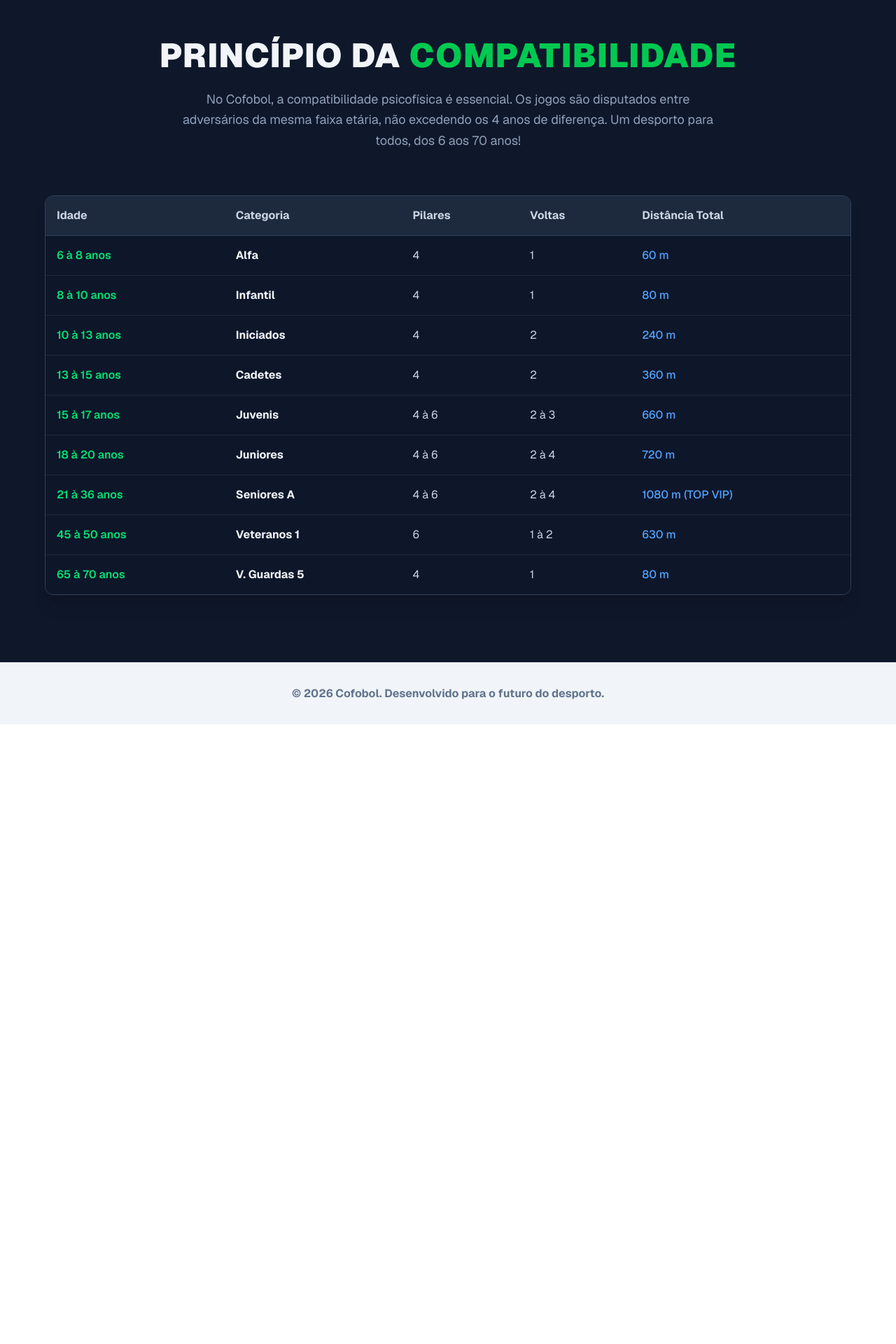
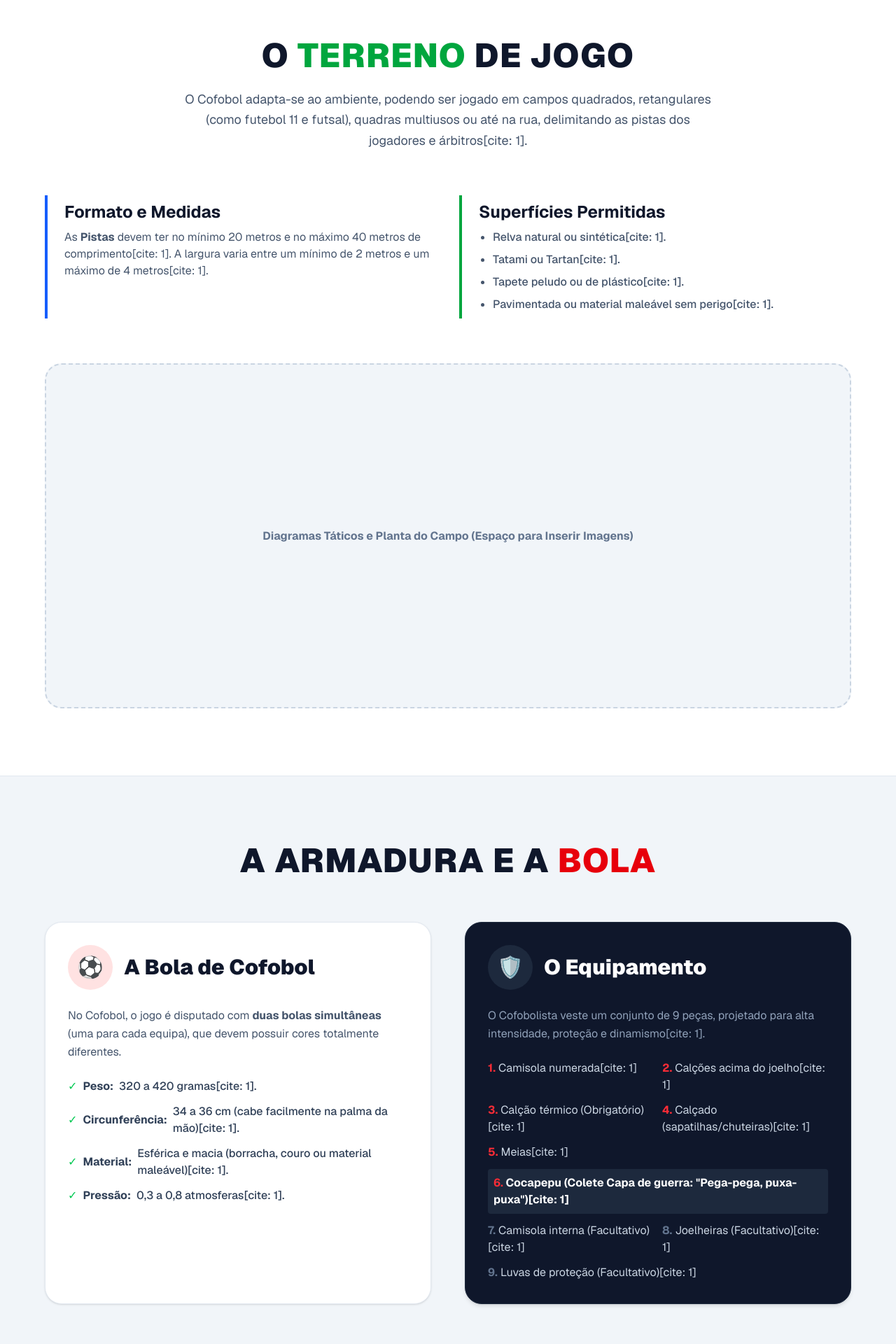
Before and after one commit to josesebastiao/cofobol-site, a Next.js app: page / in a window 1280 px wide. Shown: the part 2380-4300 px from the top of the page at 70% size. Before the commit the page ends 3415 px from the top, so only its background shows below. Built offline with nearby package versions, Linux system fonts and the light colour scheme.

Commit message:
V4 Novos ajustes

```diff
--- a/app/page.tsx
+++ b/app/page.tsx
@@ -3,6 +3,8 @@ import Hero from '../components/Hero';
 import Historia from '../components/Historia';
 import SliderMidia from '../components/SliderMidia';
 import Regras from '../components/Regras';
+import Equipamentos from '../components/Equipamentos';
+import Campo from '../components/Campo';
 import TabelaCompatibilidade from '../components/TabelaCompatibilidade';
 import Footer from '../components/Footer';
 
@@ -14,7 +16,9 @@ export default function Home() {
       <Historia />
       <SliderMidia />
       <Regras />
-      <TabelaCompatibilidade /> {/* <-- Tabela adicionada aqui! */}
+      <Campo />
+      <Equipamentos />
+      <TabelaCompatibilidade />
       <Footer />
     </main>
   );
--- /dev/null
+++ b/components/Campo.tsx
@@ -0,0 +1,40 @@
+import React from 'react';
+
+export default function Campo() {
+  return (
+    <section className="py-24 px-6 bg-white">
+      <div className="max-w-6xl mx-auto text-center">
+        <h2 className="text-4xl md:text-5xl font-black mb-6 uppercase tracking-wide text-slate-900">
+          O <span className="text-green-600">Terreno</span> de Jogo
+        </h2>
+        <p className="text-lg text-slate-600 max-w-3xl mx-auto mb-16 leading-relaxed">
+          O Cofobol adapta-se ao ambiente, podendo ser jogado em campos quadrados, retangulares (como futebol 11 e futsal), quadras multiusos ou até na rua, delimitando as pistas dos jogadores e árbitros[cite: 1].
+        </p>
+
+        <div className="grid grid-cols-1 md:grid-cols-2 gap-8 text-left">
+          <div className="border-l-4 border-blue-600 pl-6 py-2">
+            <h4 className="text-2xl font-bold text-slate-900 mb-2">Formato e Medidas</h4>
+            <p className="text-slate-600 mb-4">
+              As <strong>Pistas</strong> devem ter no mínimo 20 metros e no máximo 40 metros de comprimento[cite: 1]. A largura varia entre um mínimo de 2 metros e um máximo de 4 metros[cite: 1].
+            </p>
+          </div>
+
+          <div className="border-l-4 border-green-600 pl-6 py-2">
+            <h4 className="text-2xl font-bold text-slate-900 mb-2">Superfícies Permitidas</h4>
+            <ul className="text-slate-600 space-y-2 list-disc ml-5 font-medium">
+              <li>Relva natural ou sintética[cite: 1].</li>
+              <li>Tatami ou Tartan[cite: 1].</li>
+              <li>Tapete peludo ou de plástico[cite: 1].</li>
+              <li>Pavimentada ou material maleável sem perigo[cite: 1].</li>
+            </ul>
+          </div>
+        </div>
+
+        {/* Espaço reservado para colocar as imagens dos diagramas dos campos enviados pelo seu tio */}
+        <div className="mt-16 aspect-[21/9] bg-slate-100 border-2 border-dashed border-slate-300 rounded-3xl flex items-center justify-center">
+          <p className="text-slate-500 font-bold">Diagramas Táticos e Planta do Campo (Espaço para Inserir Imagens)</p>
+        </div>
+      </div>
+    </section>
+  );
+}
--- /dev/null
+++ b/components/Equipamentos.tsx
@@ -0,0 +1,62 @@
+import React from 'react';
+
+export default function Equipamentos() {
+  return (
+    <section className="py-24 px-6 bg-slate-100 border-t border-slate-200">
+      <div className="max-w-6xl mx-auto">
+        <h2 className="text-4xl md:text-5xl font-black text-center mb-16 uppercase tracking-wide text-slate-900">
+          A Armadura e a <span className="text-red-600">Bola</span>
+        </h2>
+
+        <div className="grid grid-cols-1 md:grid-cols-2 gap-12">
+
+          {/* Card da Bola */}
+          <div className="bg-white p-8 rounded-3xl border border-slate-200 shadow-sm">
+            <div className="flex items-center gap-4 mb-6">
+              <div className="w-16 h-16 bg-red-100 rounded-full flex items-center justify-center">
+                <span className="text-3xl">⚽</span>
+              </div>
+              <h3 className="text-3xl font-black text-slate-900">A Bola de Cofobol</h3>
+            </div>
+            <p className="text-slate-600 leading-relaxed mb-6">
+              No Cofobol, o jogo é disputado com <strong>duas bolas simultâneas</strong> (uma para cada equipa), que devem possuir cores totalmente diferentes.
+            </p>
+            <ul className="space-y-3 text-slate-700 font-medium">
+              <li className="flex items-center gap-2"><span className="text-green-500">✓</span> <strong>Peso:</strong> 320 a 420 gramas[cite: 1].</li>
+              <li className="flex items-center gap-2"><span className="text-green-500">✓</span> <strong>Circunferência:</strong> 34 a 36 cm (cabe facilmente na palma da mão)[cite: 1].</li>
+              <li className="flex items-center gap-2"><span className="text-green-500">✓</span> <strong>Material:</strong> Esférica e macia (borracha, couro ou material maleável)[cite: 1].</li>
+              <li className="flex items-center gap-2"><span className="text-green-500">✓</span> <strong>Pressão:</strong> 0,3 a 0,8 atmosferas[cite: 1].</li>
+            </ul>
+          </div>
+
+          {/* Card do Equipamento */}
+          <div className="bg-slate-900 p-8 rounded-3xl border border-slate-800 shadow-md text-slate-100">
+            <div className="flex items-center gap-4 mb-6">
+              <div className="w-16 h-16 bg-slate-800 rounded-full flex items-center justify-center">
+                <span className="text-3xl">🛡️</span>
+              </div>
+              <h3 className="text-3xl font-black text-white">O Equipamento</h3>
+            </div>
+            <p className="text-slate-400 leading-relaxed mb-6">
+              O Cofobolista veste um conjunto de 9 peças, projetado para alta intensidade, proteção e dinamismo[cite: 1].
+            </p>
+            <ul className="grid grid-cols-1 sm:grid-cols-2 gap-3 text-slate-300">
+              <li><span className="text-red-500 font-bold">1.</span> Camisola numerada[cite: 1]</li>
+              <li><span className="text-red-500 font-bold">2.</span> Calções acima do joelho[cite: 1]</li>
+              <li><span className="text-red-500 font-bold">3.</span> Calção térmico (Obrigatório)[cite: 1]</li>
+              <li><span className="text-red-500 font-bold">4.</span> Calçado (sapatilhas/chuteiras)[cite: 1]</li>
+              <li><span className="text-red-500 font-bold">5.</span> Meias[cite: 1]</li>
+              <li className="col-span-1 sm:col-span-2 bg-slate-800 p-2 rounded text-white font-bold">
+                <span className="text-red-500">6.</span> Cocapepu (Colete Capa de guerra: "Pega-pega, puxa-puxa")[cite: 1]
+              </li>
+              <li><span className="text-slate-500 font-bold">7.</span> Camisola interna (Facultativo)[cite: 1]</li>
+              <li><span className="text-slate-500 font-bold">8.</span> Joelheiras (Facultativo)[cite: 1]</li>
+              <li className="col-span-1 sm:col-span-2"><span className="text-slate-500 font-bold">9.</span> Luvas de proteção (Facultativo)[cite: 1]</li>
+            </ul>
+          </div>
+
+        </div>
+      </div>
+    </section>
+  );
+}
```
